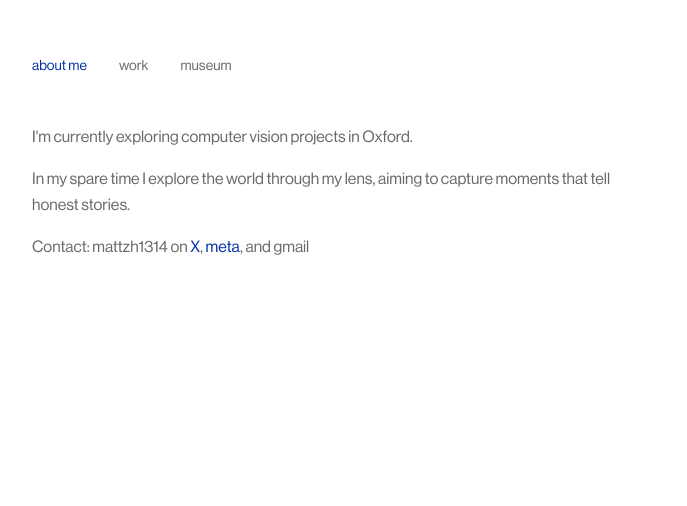
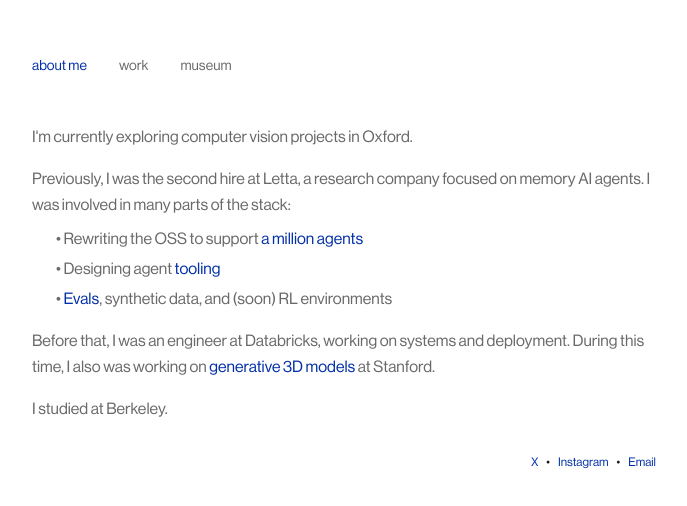
Before and after one commit to mattzh72/mattzhou.github.io, a Next.js app: page / in a window 1280 px wide. Shown: the part 104-610 px from the top of the page, without its empty margins (296-983 px from the left). Built offline with nearby package versions, Linux system fonts and the light colour scheme.

Commit message:
Finish layout

```diff
--- a/app/museum/page.tsx
+++ b/app/museum/page.tsx
@@ -22,8 +22,8 @@ export default async function Museum() {
       <div className="w-full max-w-2xl mx-auto px-6 pt-40">
         <Sidebar />
         <div className="mt-8 text-sm text-neutral-500 space-y-1">
-          <p>Click to zoom</p>
-          <p>Click the wall to advance</p>
+          <p>Tap photos to <span className="text-neutral-900">zoom</span></p>
+          <p>Tap wall to <span className="text-neutral-900">cycle</span></p>
         </div>
       </div>
       <div className="w-full max-w-6xl mx-auto px-6 pt-8 lg:pt-16 pb-12">
--- a/app/page.tsx
+++ b/app/page.tsx
@@ -11,16 +11,28 @@ export default function Home() {
             <p className="text-base leading-relaxed mb-4">
               I'm currently exploring computer vision projects in Oxford.
             </p>
-            <p className="text-base leading-relaxed">
-              In my spare time I explore the world through my lens, aiming to capture moments that tell honest stories.
+            <p className="text-base leading-relaxed mb-2">
+              Previously, I was the second hire at Letta, a research company focused on memory AI agents. I was involved in many parts of the stack:
             </p>
-            <p className="text-base leading-relaxed mt-4">
-              Contact: mattzh1314 on
-              {' '}
-              <a href="https://x.com/Mattzh1314" className="text-[#002FA7] hover:opacity-80">X</a>,
-              {' '}
-              <a href="https://www.instagram.com/mattzh1314/" className="text-[#002FA7] hover:opacity-80">meta</a>,
-              {' '}and gmail
+            <ul className="text-base leading-relaxed mb-4 ml-6 space-y-1">
+              <li>• Rewriting the OSS to support <a href="https://www.letta.com/case-studies/bilt" className="text-[#002FA7] hover:opacity-80">a million agents</a></li>
+              <li>• Designing agent <a href="https://www.letta.com/blog/letta-filesystem" className="text-[#002FA7] hover:opacity-80">tooling</a></li>
+              <li>• <a href="https://www.letta.com/blog/letta-evals" className="text-[#002FA7] hover:opacity-80">Evals</a>, synthetic data, and (soon) RL environments</li>
+            </ul>
+            <p className="text-base leading-relaxed mb-4">
+              Before that, I was an engineer at Databricks, working on systems and deployment. During this time, I also was working on{' '}
+              <a href="https://ai.stanford.edu/~yzzhang/projects/scene-language/" className="text-[#002FA7] hover:opacity-80">generative 3D models</a>
+              {' '}at Stanford.
+            </p>
+            <p className="text-base leading-relaxed mb-4">
+              I studied at Berkeley.
+            </p>
+            <p className="text-xs text-neutral-500 mt-8 text-right">
+              <a href="https://x.com/Mattzh1314" className="text-[#002FA7] hover:opacity-80">X</a>
+              <span className="text-neutral-900 mx-2">•</span>
+              <a href="https://www.instagram.com/mattzh1314/" className="text-[#002FA7] hover:opacity-80">Instagram</a>
+              <span className="text-neutral-900 mx-2">•</span>
+              <a href="mailto:mattzh1314@gmail.com" className="text-[#002FA7] hover:opacity-80">Email</a>
             </p>
           </section>
         </div>
```
